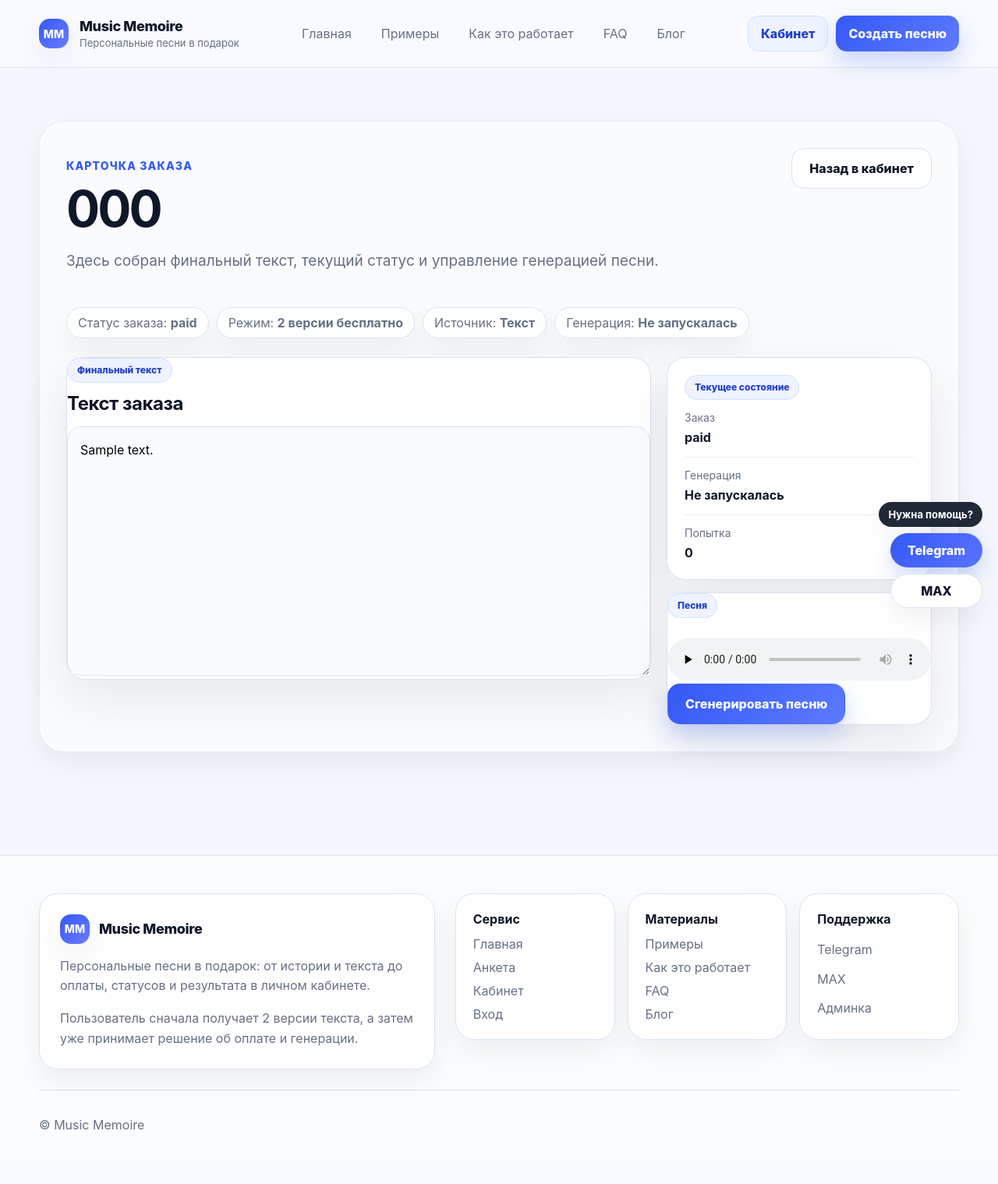
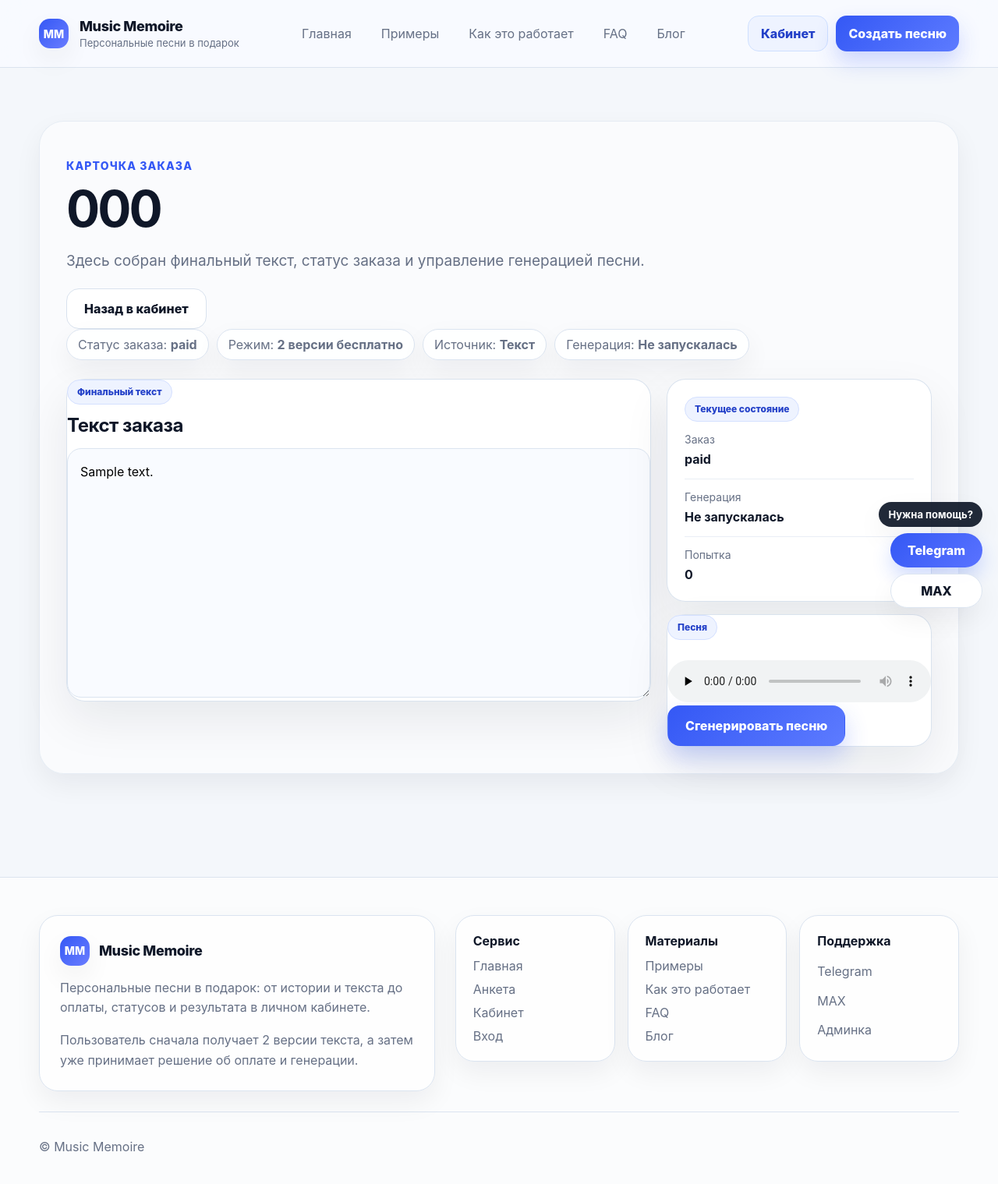
Before and after one commit to mikhailantonovdigital-dev/musicmemoire-web, a FastAPI app: page /account/orders/1 in a window 1280 px wide. Shown: the whole page at 78% size. Before the commit the page ends 1449 px from the top, so only its background shows below. Run offline with FastAPI, Linux system fonts and the light colour scheme; the visitor is signed in with stand-in values (Sample User, id 1); tables that the repository leaves empty hold one stand-in row (values such as "Sample post"); parts of the project's set-up code (start-up, migrations or seed data) failed here and were passed over; some libraries are stand-ins or nearby versions.

Commit message:
Update order_detail.html

```diff
--- a/app/templates/account/order_detail.html
+++ b/app/templates/account/order_detail.html
@@ -3,13 +3,13 @@
 {% block content %}
 <section class="section">
   <div class="container">
-    <div class="page-shell">
-      <div class="dashboard-intro">
-        <div>
-          <p class="eyebrow">Карточка заказа</p>
+    <div class="page-shell page-shell-dark">
+      <div class="dashboard-hero-dark">
+        <div class="dashboard-hero-copy">
+          <p class="eyebrow eyebrow-dark">Карточка заказа</p>
           <h1>{{ order.order_number }}</h1>
           <p class="section-lead">
-            Здесь собран финальный текст, текущий статус и управление генерацией песни.
+            Здесь собран финальный текст, статус заказа и управление генерацией песни.
           </p>
         </div>
 
@@ -18,7 +18,7 @@
         </div>
       </div>
 
-      <div class="step-meta">
+      <div class="step-meta step-meta-dark">
         <span>Статус заказа: <strong>{{ order.status|replace('_', ' ') }}</strong></span>
         <span>Режим: <strong>{{ "Свой текст" if order.lyrics_mode == "custom" else "2 версии бесплатно" }}</strong></span>
         <span>Источник: <strong>{{ "Голос" if order.story_source == "voice" else "Текст" }}</strong></span>
@@ -27,7 +27,7 @@
 
       <div class="detail-shell">
         <div class="detail-main">
-          <div class="panel-card">
+          <div class="panel-card panel-card-dark">
             <div class="mini-label">Финальный текст</div>
             <h2 class="form-title">Текст заказа</h2>
             <textarea class="textarea textarea-readonly" readonly>{{ order.final_lyrics_text or "Финальный текст пока не сохранён." }}</textarea>
@@ -35,7 +35,7 @@
         </div>
 
         <aside class="aside-stack">
-          <div class="panel-card status-panel">
+          <div class="panel-card status-panel panel-card-dark">
             <div class="mini-label">Текущее состояние</div>
 
             <div class="detail-list">
@@ -56,7 +56,7 @@
             </div>
           </div>
 
-          <div class="panel-card">
+          <div class="panel-card panel-card-dark">
             <div class="mini-label">Песня</div>
 
             {% if latest_song and latest_song.audio_url %}
```
